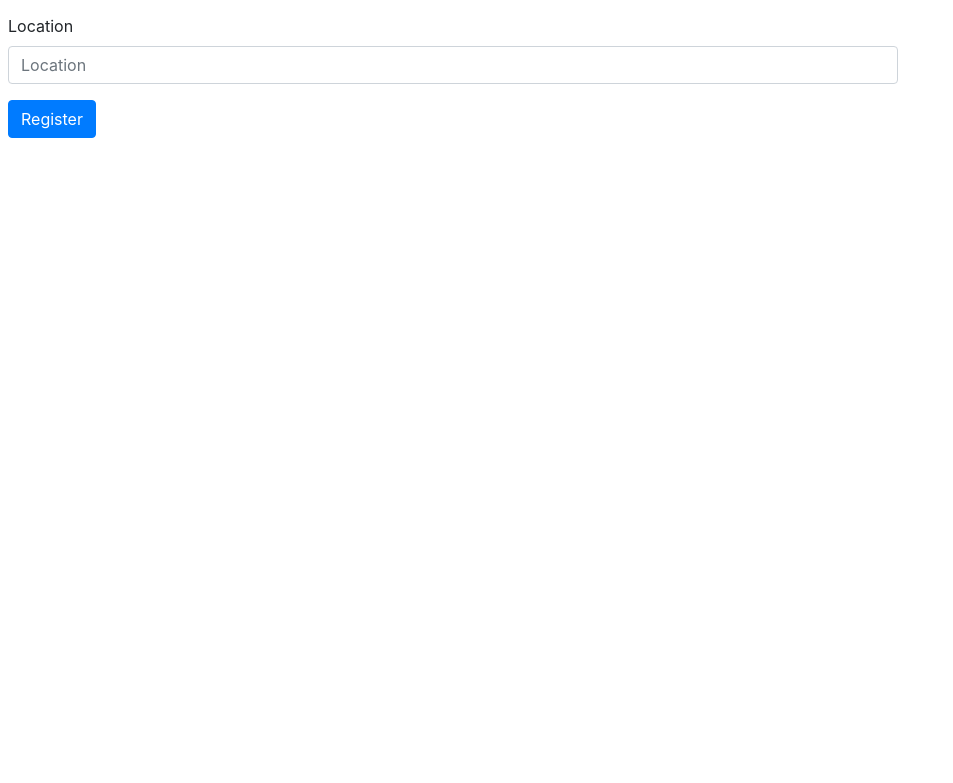
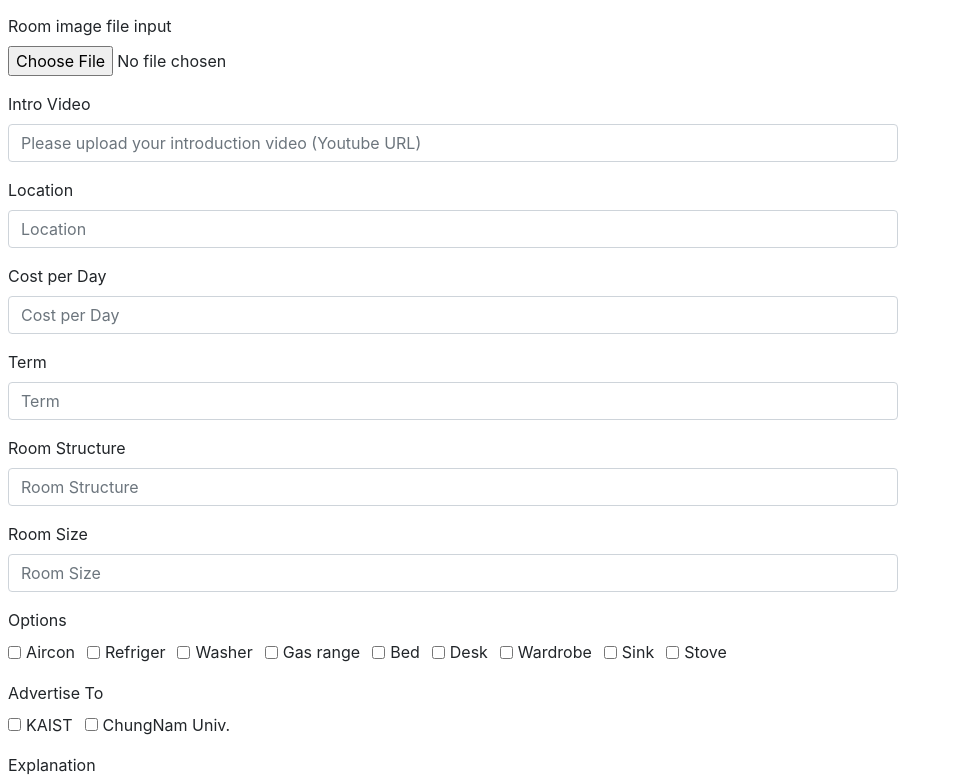
Before and after one commit to Daniel-H-99/2020S_HCI_Zoomtopia, a React (Create React App) app: page /RegisterRoom in a window 1280 px wide. Shown: the part 440-1223 px from the top of the page, without its empty margins (0-953 px from the left). Before the commit the page ends 800 px from the top, so only its background shows below. Built offline with nearby package versions, Linux system fonts and the light colour scheme.

Commit message:
Register Form Complete

```diff
--- a/src/components/RegisterForm.jsx
+++ b/src/components/RegisterForm.jsx
@@ -1,5 +1,5 @@
-import React, { useState, Component } from 'react';
-import { Button, FormControl, Form, FormGroup } from 'react-bootstrap';
+import React, { Component } from 'react';
+import { Button, Form } from 'react-bootstrap';
 import styled from 'styled-components';
 
 const LeftInput = styled.span`
@@ -66,6 +66,10 @@ class RegisterForm extends Component {
     this.setState({
       [e.target.name]: e.target.value
     });
+  }
+  handleSubmit(event) {
+    alert('Success to register your room!');
+    event.preventDefault();
   }
   render() {
     return (
@@ -193,10 +197,19 @@ class RegisterForm extends Component {
         <div>{this.state.RoomName}</div>
         <div>{this.state.Location}</div>
         <Margin>
-          <Form>
+          <Form action="/register">
             <Form.Group controlId="RoomName">
               <Form.Label>Room Name</Form.Label>
-              <Form.Control type="RoomName" placeholder="Room Name" />
+              <Form.Control type="RoomName" name="RoomName" placeholder="Room Name" />
+            </Form.Group>
+
+            <Form.Group>
+              <Form.File id="RoomImage" name="File" label="Room image file input" />
+            </Form.Group>
+
+            <Form.Group controlId="IntroVideo">
+              <Form.Label>Intro Video</Form.Label>
+              <Form.Control type="IntroVideo" placeholder="Please upload your introduction video (Youtube URL)" />
             </Form.Group>
 
             <Form.Group controlId="Location">
@@ -204,7 +217,60 @@ class RegisterForm extends Component {
               <Form.Control type="Location" placeholder="Location" />
             </Form.Group>
 
-            <Button variant="primary" type="submit">
+            <Form.Group controlId="CostperDay">
+              <Form.Label>Cost per Day</Form.Label>
+              <Form.Control type="CostperDay" placeholder="Cost per Day" />
+            </Form.Group>
+
+            <Form.Group controlId="Term">
+              <Form.Label>Term</Form.Label>
+              <Form.Control type="Term" placeholder="Term" />
+            </Form.Group>
+
+            <Form.Group controlId="RoomStructure">
+              <Form.Label>Room Structure</Form.Label>
+              <Form.Control type="RoomStructure" placeholder="Room Structure" />
+            </Form.Group>
+
+            <Form.Group controlId="RoomSize">
+              <Form.Label>Room Size</Form.Label>
+              <Form.Control type="RoomSize" placeholder="Room Size" />
+            </Form.Group>
+
+            <Form.Group controlId="Options">
+              <Form.Label>Options</Form.Label>
+              {['checkbox'].map((type) => (
+              <div key={`inline-${type}`} className="mb-3">
+                <Form.Check inline label="Aircon" type={type} id={`inline-${type}-1`} />
+                <Form.Check inline label="Refriger" type={type} id={`inline-${type}-2`} />
+                <Form.Check inline label="Washer" type={type} id={`inline-${type}-3`} />
+                <Form.Check inline label="Gas range" type={type} id={`inline-${type}-4`} />
+                <Form.Check inline label="Bed" type={type} id={`inline-${type}-5`} />
+                <Form.Check inline label="Desk" type={type} id={`inline-${type}-6`} />
+                <Form.Check inline label="Wardrobe" type={type} id={`inline-${type}-7`} />
+                <Form.Check inline label="Sink" type={type} id={`inline-${type}-8`} />
+                <Form.Check inline label="Stove" type={type} id={`inline-${type}-9`} />
+              </div>
+              ))}
+            </Form.Group>
+
+
+            <Form.Group controlId="AdvertiseTo">
+              <Form.Label>Advertise To</Form.Label>
+              {['checkbox'].map((type) => (
+              <div key={`inline-${type}`} className="mb-3">
+                <Form.Check inline label="KAIST" type={type} id={`inline-${type}-1`} />
+                <Form.Check inline label="ChungNam Univ." type={type} id={`inline-${type}-2`} />
+              </div>
+              ))}
+            </Form.Group>
+
+            <Form.Group controlId="Explanation">
+              <Form.Label>Explanation</Form.Label>
+              <Form.Control type="Explanation" placeholder="Explanation" as="textarea" rows="5"/>
+            </Form.Group>
+
+            <Button variant="primary" type="submit" onSubmit={this.handleSubmit}>
               Register
             </Button>
           </Form>
```
